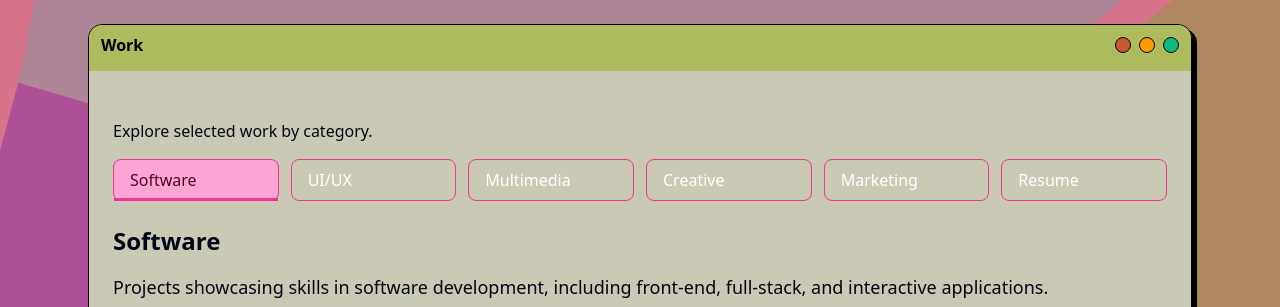
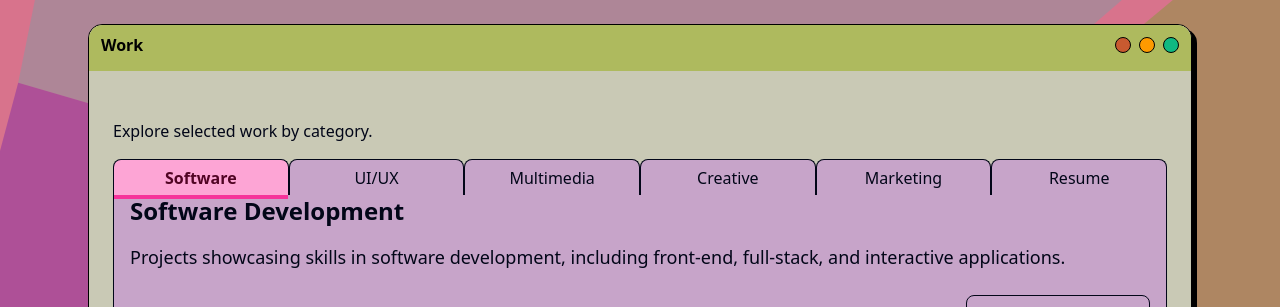
Before and after one commit to MaryBruff/portfolio, a Next.js app: page /work in a window 1280 px wide. Shown: the top 307 px of the page. Built offline with nearby package versions, Linux system fonts and the light colour scheme.

Commit message:
Workin on the tabs

```diff
--- a/src/app/work/page.tsx
+++ b/src/app/work/page.tsx
@@ -29,22 +29,27 @@ export default function WorkContent() {
           <p className="mb-4 portfolio-font">
             Explore selected work by category.
           </p>
-          <nav className="mb-6">
-            <ul className="grid grid-cols-2 sm:grid-cols-6 gap-3">
-              {tabs.map((item) => (
+          <nav>
+            <ul className="grid grid-cols-2 sm:grid-cols-6 gap-0 sm:gap-0">
+              {tabs.map((item, index) => (
                 <motion.li
                   key={item.label}
-                  className={`relative px-4 py-2 border border-pink-500 rounded-md cursor-pointer portfolio-font transition-colors ${
+                  className={`relative flex items-center justify-center h-9 px-4 py-2 border-t border-x border-foreground bg-background hover:bg-pink-300 hover:text-pink-950 dark:bg-input/30 rounded-t-md cursor-pointer portfolio-font transition-all outline-none focus-visible:border-ring focus-visible:ring-ring/50 focus-visible:ring-[3px] focus-visible:bg-pink-300 ${
                     selectedTab.label === item.label
-                      ? "bg-pink-300 text-pink-950"
-                      : "text-white hover:bg-pink-300 hover:text-pink-950"
+                      ? "bg-pink-300 text-pink-950 font-semibold translate-y-0 z-20"
+                      : "text-foreground z-10 sm:translate-y-0 " +
+                        (index === 0 || index === 1
+                          ? "translate-y-4"
+                          : index === 2 || index === 3
+                          ? "translate-y-2"
+                          : "translate-y-0")
                   }`}
                   onClick={() => setSelectedTab(item)}
                 >
                   {item.label}
                   {selectedTab.label === item.label ? (
                     <motion.div
-                      className="absolute bottom-[-1px] left-0 right-0 h-[3px] bg-pink-500"
+                      className="absolute bottom-[-4px] left-0 right-0 h-[4px] z-10 bg-pink-500"
                       layoutId="underline"
                     />
                   ) : null}
@@ -55,6 +60,7 @@ export default function WorkContent() {
           <AnimatePresence mode="wait">
             <motion.div
               key={selectedTab ? selectedTab.label : "empty"}
+              className="bg-background shadow-xs rounded-b-md p-4 pt-0 border-x border-b border-foreground mt-0"
               initial={{ y: 10, opacity: 0 }}
               animate={{ y: 0, opacity: 1 }}
               exit={{ y: -10, opacity: 0 }}
--- a/src/components/work/CreativeContent.tsx
+++ b/src/components/work/CreativeContent.tsx
@@ -42,7 +42,7 @@ export default function CreativeContent() {
 
   return (
     <PortfolioCategory
-      windowTitle="Creative"
+      windowTitle="Creative & Performance"
       introText="Showcasing artistic vision through performance art, cinematic storytelling, and socially conscious multimedia projects."
       projects={projects}
     />
--- a/src/components/work/MarketingContent.tsx
+++ b/src/components/work/MarketingContent.tsx
@@ -25,7 +25,7 @@ export default function MarketingContent() {
 
   return (
     <PortfolioCategory
-      windowTitle="Marketing"
+      windowTitle="Marketing & Strategy"
       introText="Showcasing expertise in marketing, branding, and strategic planning for targeted audience engagement."
       projects={projects}
     />
--- a/src/components/work/MultimediaContent.tsx
+++ b/src/components/work/MultimediaContent.tsx
@@ -10,13 +10,6 @@ interface Project {
 
 export default function MultimediaContent() {
   const projects: Project[] = [
-    {
-      title: "Multimedia Project 1",
-      description: "Broadcast-ready videos with visual effects, animated titles, and dynamic motion graphics using Adobe After Effects.",
-      url: "https://www.youtube.com/watch?v=dQw4w9WgXcQ",
-      thumbnail: "/thumbnails/multimedia-project-1.png",
-      isVideo: true,
-    },
     {
       title: "Adobe After Effects Motion Graphics Reel",
       description: "Broadcast-ready videos featuring visual effects, animated titles, and dynamic motion graphics using Adobe After Effects.",
@@ -42,7 +35,7 @@ export default function MultimediaContent() {
 
   return (
     <PortfolioCategory
-      windowTitle="Multimedia"
+      windowTitle="Multimedia & Motion"
       introText="Showcasing dynamic multimedia projects with visual effects, motion graphics, and engaging video content."
       projects={projects}
     />
--- a/src/components/work/SoftwareDevContent.tsx
+++ b/src/components/work/SoftwareDevContent.tsx
@@ -51,7 +51,7 @@ export default function SoftwareDevContent() {
 
   return (
     <PortfolioCategory
-      windowTitle="Software"
+      windowTitle="Software Development"
       introText="Projects showcasing skills in software development, including front-end, full-stack, and interactive applications."
       projects={projects}
       githubProfile="https://github.com/MaryBruff"
--- a/src/components/work/UIUXContent.tsx
+++ b/src/components/work/UIUXContent.tsx
@@ -37,7 +37,7 @@ export default function UIUXContent() {
 
   return (
     <PortfolioCategory
-      windowTitle="UI/UX"
+      windowTitle="UI/UX & Content Strategy"
       introText="Showcasing skills in user experience, interface design, content strategy, and audience engagement."
       projects={projects}
     />
```
